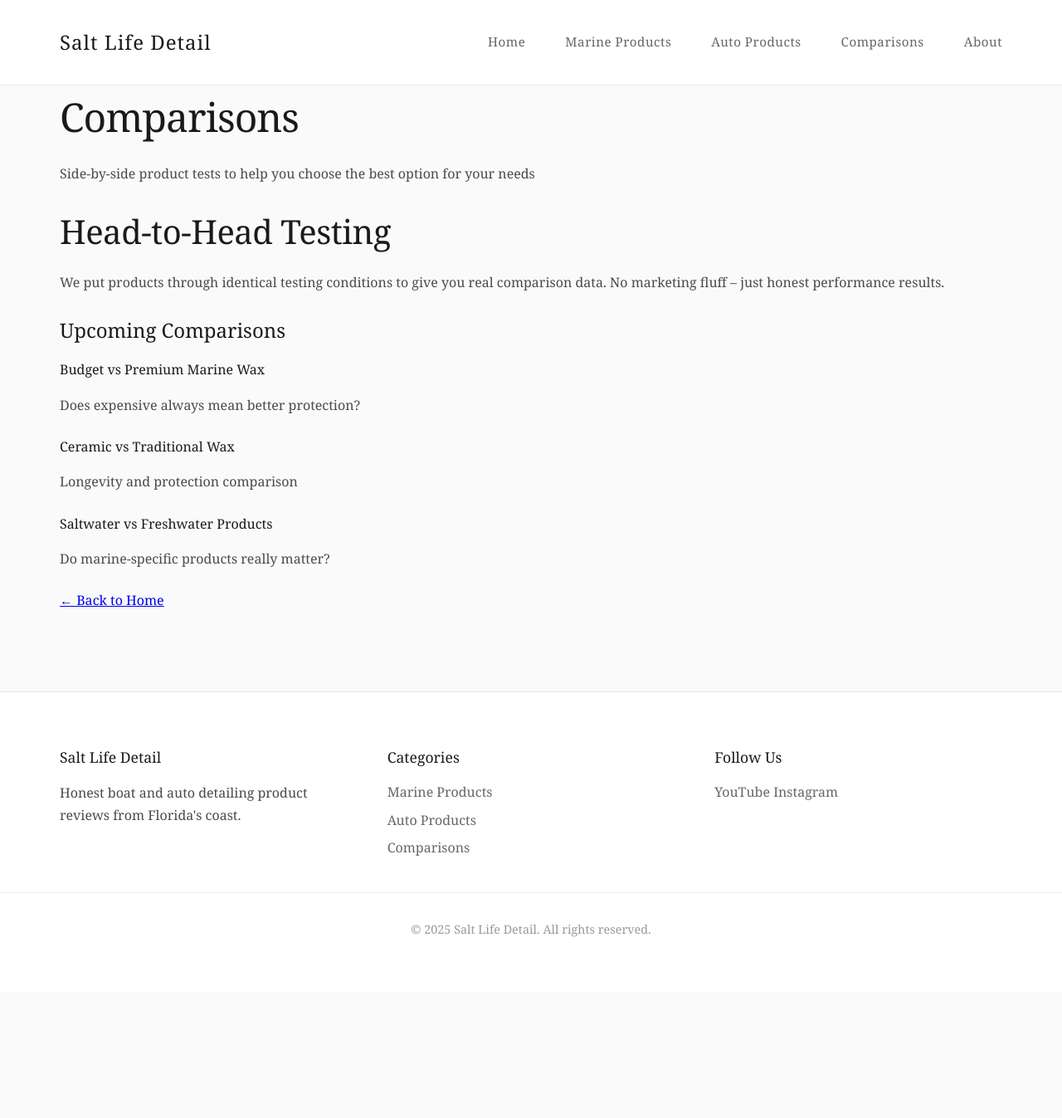
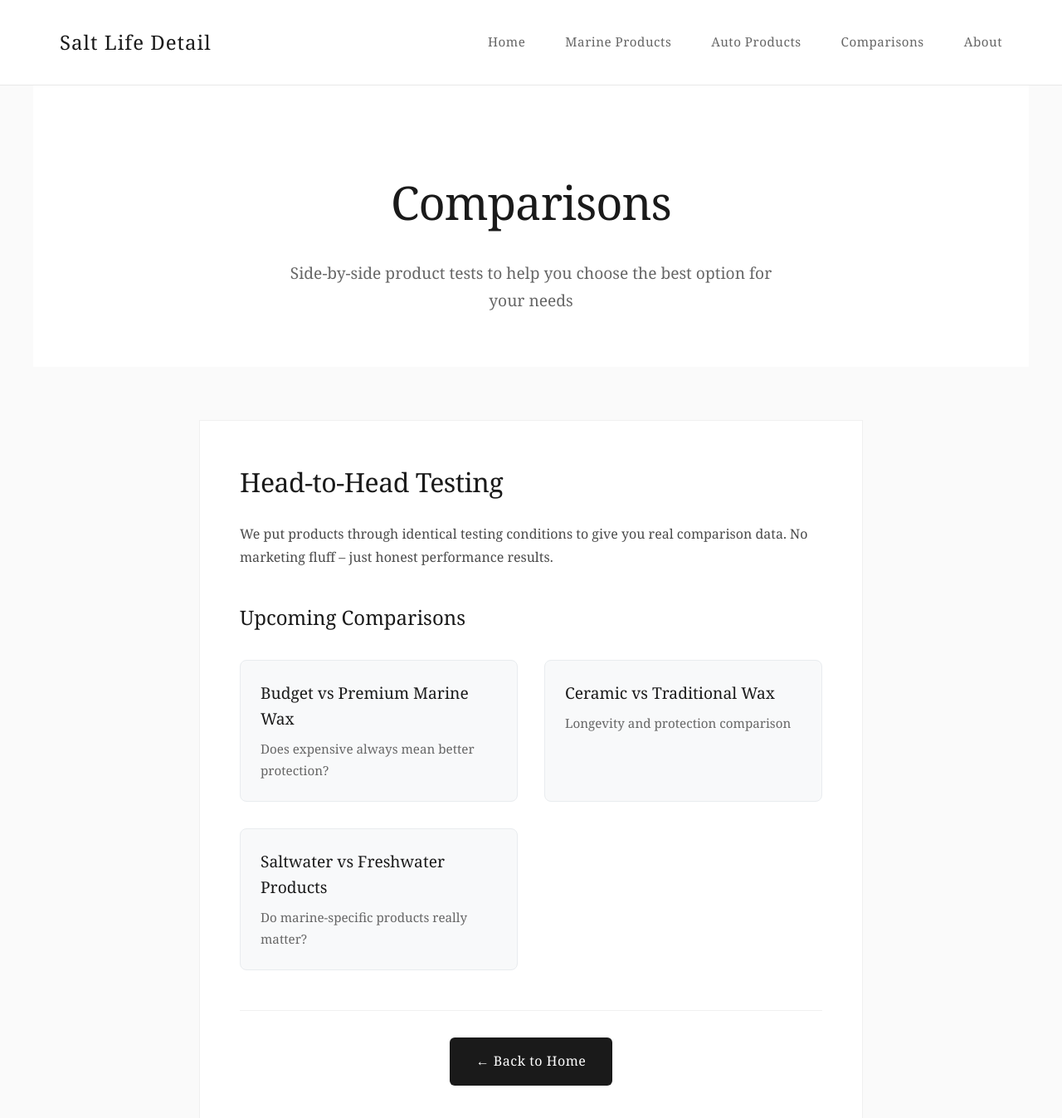
Before and after one commit to landwehr72/shine-shield-reviews.github.io, a Jekyll site: the page built from comparisons.html, in a window 1280 px wide and 1400 px high. Shown: the top 1347 px of the window at 83% size. Built offline with Jekyll 4.4.1, drawn with Linux system fonts in a browser that asks for light colours.

Commit message:
Update main.css

```diff
--- a/assets/css/main.css
+++ b/assets/css/main.css
@@ -441,3 +441,135 @@ footer {
 .back-link:hover {
   opacity: 0.7;
 }
+/* Professional Page Styling */
+.page-hero {
+  text-align: center;
+  padding: 6rem 0 4rem 0;
+  background: #fff;
+  margin: 0 -2rem 4rem -2rem;
+  width: calc(100% + 4rem);
+}
+
+.page-hero h1 {
+  font-size: 3.5rem;
+  margin-bottom: 1.5rem;
+  font-weight: 300;
+  letter-spacing: -1px;
+}
+
+.page-hero p {
+  font-size: 1.2rem;
+  color: #666;
+  max-width: 600px;
+  margin: 0 auto;
+}
+
+.page-content {
+  max-width: 800px;
+  margin: 0 auto;
+  padding: 0;
+}
+
+.content-section {
+  background: #fff;
+  padding: 3rem;
+  margin-bottom: 3rem;
+  border: 1px solid #f0f0f0;
+}
+
+.content-section h2 {
+  font-size: 2rem;
+  margin-bottom: 1.5rem;
+  font-weight: 300;
+}
+
+.content-section h3 {
+  font-size: 1.5rem;
+  margin: 2.5rem 0 1.5rem 0;
+  color: #1a1a1a;
+}
+
+.content-section h4 {
+  font-size: 1.2rem;
+  margin-bottom: 0.5rem;
+  color: #1a1a1a;
+}
+
+.content-section p {
+  margin-bottom: 1.5rem;
+  line-height: 1.7;
+}
+
+/* Grid Layouts */
+.product-grid, .comparison-grid, .process-grid {
+  display: grid;
+  grid-template-columns: repeat(auto-fit, minmax(250px, 1fr));
+  gap: 2rem;
+  margin: 2rem 0;
+}
+
+.product-category, .comparison-item, .process-step {
+  padding: 1.5rem;
+  background: #f8f9fa;
+  border-radius: 8px;
+  border: 1px solid #e9ecef;
+}
+
+.product-category h4, .comparison-item h4, .process-step h4 {
+  margin-bottom: 0.5rem;
+  color: #1a1a1a;
+}
+
+.product-category p, .comparison-item p, .process-step p {
+  margin-bottom: 0;
+  font-size: 0.95rem;
+  color: #666;
+}
+
+/* CTA Section */
+.cta-section {
+  text-align: center;
+  margin-top: 3rem;
+  padding-top: 2rem;
+  border-top: 1px solid #f0f0f0;
+}
+
+.btn-primary {
+  display: inline-block;
+  background: #1a1a1a;
+  color: #fff;
+  padding: 1rem 2rem;
+  text-decoration: none;
+  border-radius: 6px;
+  font-weight: normal;
+  letter-spacing: 0.5px;
+  transition: background 0.3s;
+}
+
+.btn-primary:hover {
+  background: #333;
+  color: #fff;
+}
+
+/* Responsive */
+@media (max-width: 768px) {
+  .page-hero {
+    padding: 4rem 0 3rem 0;
+    margin: 0 -1rem 3rem -1rem;
+    width: calc(100% + 2rem);
+  }
+
+  .page-hero h1 {
+    font-size: 2.5rem;
+  }
+
+  .content-section {
+    padding: 2rem;
+    margin-bottom: 2rem;
+  }
+
+  .product-grid, .comparison-grid, .process-grid {
+    grid-template-columns: 1fr;
+    gap: 1.5rem;
+  }
+}
```
